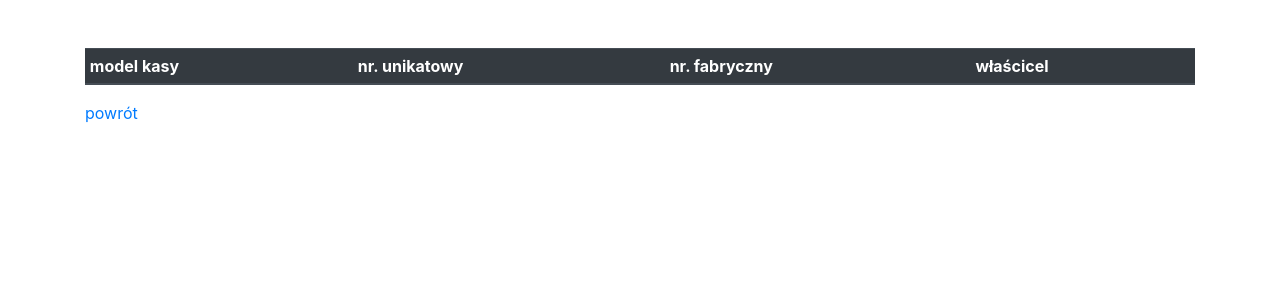
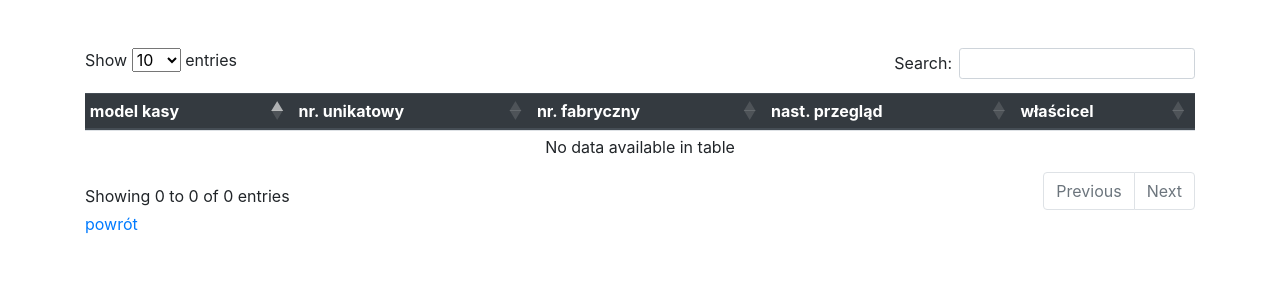
Before and after one commit to black999/kasy, a Django app: page /kasa/lista in a window 1280 px wide. Shown: the part 56-356 px from the top of the page. Run offline with Django 3.2, Linux system fonts and the light colour scheme; data that the repository does not hold is empty; some libraries are stand-ins or nearby versions.

Commit message:
dodanie DataTable do widokow

```diff
--- a/kasy/templates/kasy/base.html
+++ b/kasy/templates/kasy/base.html
@@ -3,6 +3,12 @@
 <head>
     <title>Program do zarządania urządzeniami fiskalnymi</title>
     <link rel="stylesheet" href="https://stackpath.bootstrapcdn.com/bootstrap/4.3.1/css/bootstrap.min.css" integrity="sha384-ggOyR0iXCbMQv3Xipma34MD+dH/1fQ784/j6cY/iJTQUOhcWr7x9JvoRxT2MZw1T" crossorigin="anonymous">
+    <link rel="stylesheet" type="text/css" href="https://cdn.datatables.net/1.10.18/css/dataTables.bootstrap4.min.css">
+    <script src="https://code.jquery.com/jquery-3.3.1.slim.min.js" integrity="sha384-q8i/X+965DzO0rT7abK41JStQIAqVgRVzpbzo5smXKp4YfRvH+8abtTE1Pi6jizo"
+        crossorigin="anonymous"></script>
+    <script src="https://stackpath.bootstrapcdn.com/bootstrap/4.3.1/js/bootstrap.min.js" integrity="sha384-JjSmVgyd0p3pXB1rRibZUAYoIIy6OrQ6VrjIEaFf/nJGzIxFDsf4x0xIM+B07jRM" crossorigin="anonymous"></script>
+    <script src="https://cdn.datatables.net/1.10.18/js/jquery.dataTables.min.js" type="text/javascript"></script>
+    <script src="https://cdn.datatables.net/1.10.18/js/dataTables.bootstrap4.min.js" type="text/javascript"></script>
 </head>
 <body>
     <div class="container">
@@ -18,12 +24,16 @@
             </form>
         </nav>
     </div>
-  <br><br>
-
+    <br><br>
     <div class="container">
         {% block content %}
             tu bedzie content
         {% endblock content %}
     </div>
+    <script type="text/javascript">
+    $(document).ready(function(){
+        $('#tab1').DataTable();
+    });
+    </script>
 </body>
 </html>
--- a/kasy/templates/kasy/kasa_lista.html
+++ b/kasy/templates/kasy/kasa_lista.html
@@ -1,12 +1,13 @@
 {% extends "kasy/base.html" %}
 
 {% block content %}
-    <table class="table table-sm">
+    <table id="tab1" class="table table-sm">
         <thead class="thead-dark">
             <tr>
                 <th>model kasy</th>
                 <th>nr. unikatowy</th>
                 <th>nr. fabryczny</th>
+                <th>nast. przegląd</th>
                 <th>właścicel</th>
             </tr>
         </thead>
@@ -15,9 +16,15 @@
             <td><a href="{% url 'kasa_detale' pk=kasa.pk %}">{{ kasa.model_kasy }}</a></td>
             <td>{{ kasa.nr_unikatowy |upper}}</td>
             <td>{{ kasa.nr_fabryczny }}</td>
+            <td>{{ kasa.nastepny_przeg }}</td>
             <td><a href="{% url 'podatnik_detale' pk=kasa.podatnik.pk %}">{{ kasa.podatnik }}</a></td>
         </tr>
     {% endfor %}
     </table>
     {% include 'kasy/snipets/back.html' %}
+    <script type="text/javascript">
+    $(document).ready(function(){
+        $('#tab1').DataTable();
+    })
+    </script>
 {% endblock content %}
--- a/kasy/templates/kasy/podatnik_lista.html
+++ b/kasy/templates/kasy/podatnik_lista.html
@@ -2,8 +2,8 @@
 
 {% block content %}
 <div class="row">
-    <div class="col-6">
-        <table class="table table-sm">
+    <div class="col-7">
+        <table id="tab1" class="table table-sm">
             <thead class="thead-dark">
                 <tr>
                     <th>Nazwa</th>
--- a/kasy/views.py
+++ b/kasy/views.py
@@ -12,7 +12,7 @@ def home(request):
 
 class ListaKas(ListView):
     template_name = 'kasy/kasa_lista.html'
-    # queryset = Kasa.objects.all()
+    queryset = Kasa.objects.all().select_related('podatnik')
     model = Kasa
     context_object_name = 'kasy'
 
```
